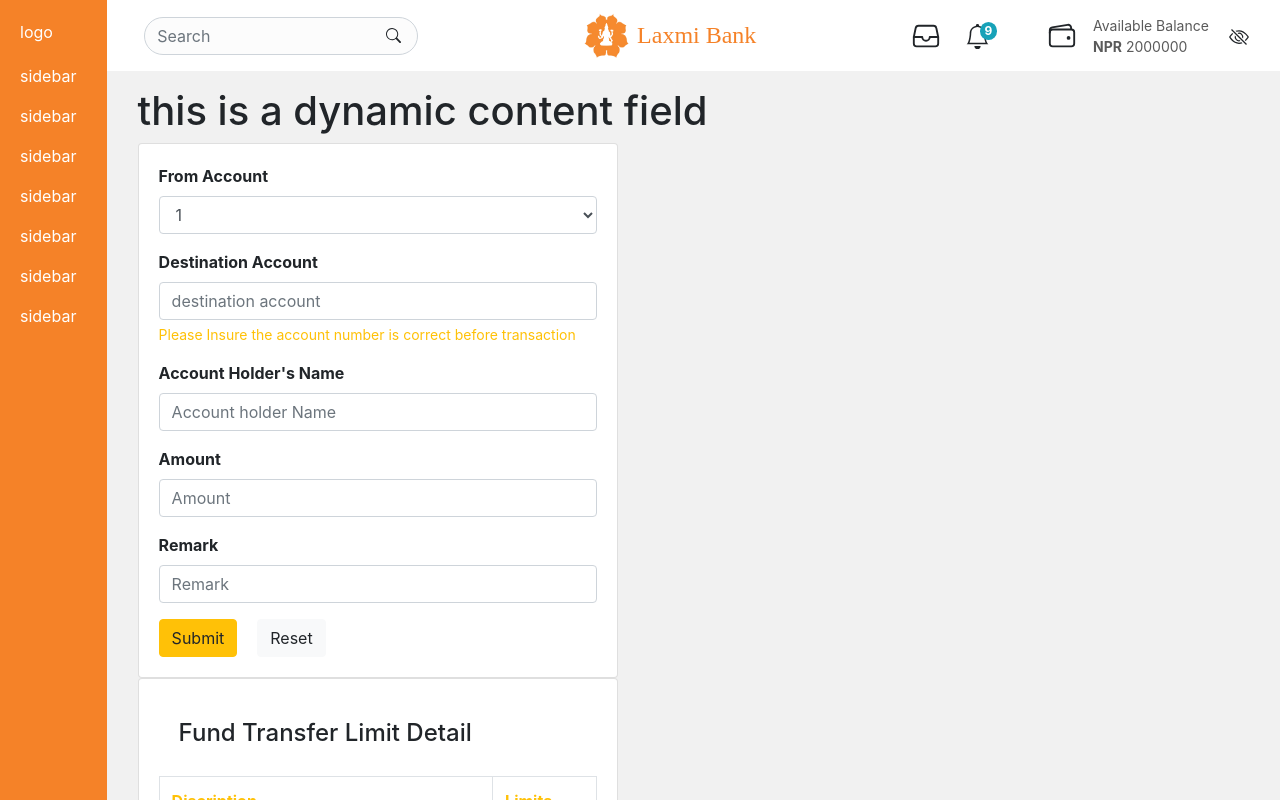
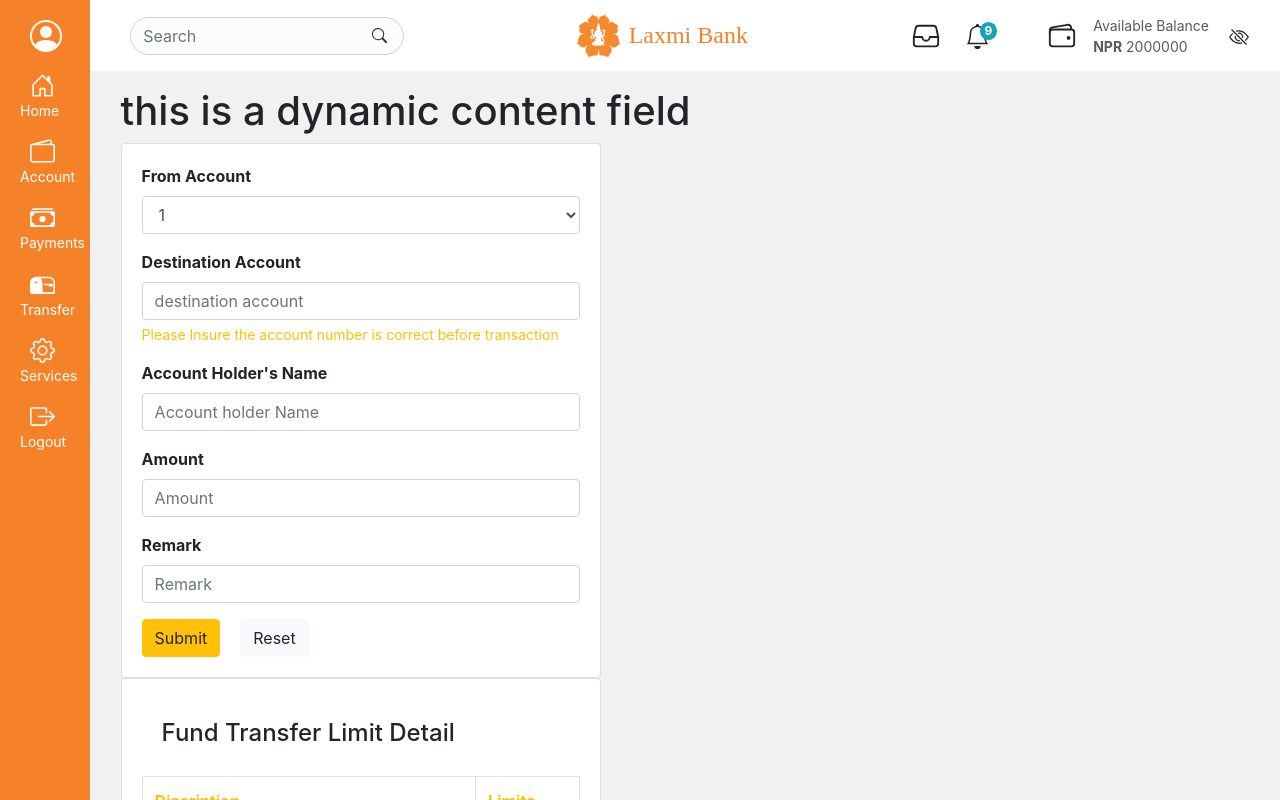
Before and after one commit to Sachwini/ibanking-old-view, a React (Create React App) app: page / in a window 1280 px wide. Shown: the top 800 px of the page. Built offline with nearby package versions, Linux system fonts and the light colour scheme.

Commit message:
Icons added

```diff
--- a/src/App.css
+++ b/src/App.css
@@ -99,7 +99,7 @@
 }
 .sidebar__ctrl {
   height: 100vh;
-  width: 8.33%;
+  width: 7%;
   position: fixed;
   padding: 20px;
   background-color: #f58228;
--- a/src/App.tsx
+++ b/src/App.tsx
@@ -1,22 +1,20 @@
 import React from "react";
 import "./App.css";
 import "bootstrap/dist/css/bootstrap.min.css";
-import { Container, Navbar, Row, Col } from "react-bootstrap";
-import FundTransferLimitDetail from "./pages/fundTransferLimitDetail";
-import ChangePassword from "./pages/changePassword";
-import FundTransfer from "./pages/fundTransfer";
-import BillPaymentTransfer from "./pages/billPaymentTransfer";
-import Dashboard from "./pages/dashboard";
+import { SwitchWithCatch } from "./components/SwitchWithCatch";
+import { Loader } from "./components/Loader";
+import { Route } from "react-router";
+import { FourZeroFour } from './components/NotFound'
 
 function App() {
-  return (
-    <>
-    <div className="App">
-      <Dashboard/>
-      </div>
+  const Dashboard = React.lazy(() => import('./pages/dashboard'))
 
-      </>
-  );
+  return <SwitchWithCatch>
+    <React.Suspense fallback={<Loader />}>
+      <Route exact path="/" component={Dashboard} />
+      <Route component={FourZeroFour} />
+    </React.Suspense>
+  </SwitchWithCatch>
 }
 
 export default App;
--- /dev/null
+++ b/src/components/Loader.tsx
@@ -0,0 +1,5 @@
+import React from 'react'
+
+export const Loader = () => {
+    return <div>Loading...</div>
+}
--- /dev/null
+++ b/src/components/NotFound.tsx
@@ -0,0 +1,8 @@
+export const FourZeroFour = () => {
+    return <div>
+        <h2>Not Found</h2>
+        <h5>Page url searching is not found.</h5>
+
+        <button onClick={() => window.location.href='/'}>Go to dashboard</button>
+    </div>
+}
--- /dev/null
+++ b/src/components/SwitchWithCatch.tsx
@@ -0,0 +1,8 @@
+import * as React from 'react'
+import { Switch, Route } from "react-router";
+import { FourZeroFour } from './NotFound';
+
+export const SwitchWithCatch: React.SFC<{}> = ({ children }) => <Switch>
+    {children}
+    <Route component={FourZeroFour} />
+</Switch>
--- a/src/components/static/SideBar.tsx
+++ b/src/components/static/SideBar.tsx
@@ -1,17 +1,64 @@
-import React from "react";
+import './sidebar.css'
+import {
+  PersonCircle,
+  HouseDoor,
+  Wallet2,
+  CashStack,
+  Gear,
+  BoxArrowRight,
+  Mailbox2
+} from 'react-bootstrap-icons'
 
-const SideBar = () => {
+interface Props {
+  goto: (url: string) => void
+}
+
+const SideBar = (props: Props) => {
   return (
     <div className="sidebar__ctrl">
-      <div>logo</div>
+      <a className="sidebar_action" onClick={() => props.goto('/')}>
+        <PersonCircle size={32} />
+      </a>
+
       <div style={{ marginTop: "20px" }}>
-        <p>sidebar</p>
-        <p>sidebar</p>
-        <p>sidebar</p>
-        <p>sidebar</p>
-        <p>sidebar</p>
-        <p>sidebar</p>
-        <p>sidebar</p>
+        <ul className="main-menu-ul">
+          <li>
+            <a className="sidebar_action">
+              <HouseDoor size={25} />
+              <small>Home</small>
+            </a>
+          </li>
+          <li>
+            <a className="sidebar_action">
+              <Wallet2 size={25} />
+              <small>Account</small>
+            </a>
+          </li>
+          <li>
+            <a className="sidebar_action">
+              <CashStack size={25} />
+              <small>Payments</small>
+            </a>
+          </li>
+          <li>
+            <a className="sidebar_action">
+              <Mailbox2 size={25} />
+              <small>Transfer</small>
+            </a>
+          </li>
+          <li>
+            <a className="sidebar_action">
+              <Gear size={25} />
+              <small>Services</small>
+            </a>
+          </li>
+          <li>
+            <a className="sidebar_action">
+              <BoxArrowRight size={25} />
+              <small>Logout</small>
+            </a>
+          </li>
+        </ul>
       </div>
     </div>
   );
--- /dev/null
+++ b/src/components/static/sidebar.css
@@ -0,0 +1,16 @@
+
+a.sidebar_action {
+    padding-left: 0.6em;
+    color: #fff;
+    cursor: pointer;
+
+}
+
+.main-menu-ul {
+    list-style-type: none;
+    margin-top: 1em;
+}
+
+.main-menu-ul li {
+    margin-top: 1em;
+}
--- a/src/index.tsx
+++ b/src/index.tsx
@@ -3,10 +3,13 @@ import ReactDOM from 'react-dom';
 import './index.css';
 import App from './App';
 import reportWebVitals from './reportWebVitals';
+import { BrowserRouter } from 'react-router-dom';
 
 ReactDOM.render(
   <React.StrictMode>
-    <App />
+    <BrowserRouter>
+      <App />
+    </BrowserRouter>
   </React.StrictMode>,
   document.getElementById('root')
 );
--- a/src/pages/dashboard.tsx
+++ b/src/pages/dashboard.tsx
@@ -4,13 +4,19 @@ import Content from "../components/Content";
 import Header from "../components/static/Header";
 import SideBar from "../components/static/SideBar";
 import "../App.css";
-const Dashboard = () => {
+import { RouteComponentProps } from "react-router";
+
+const Dashboard = (props: RouteComponentProps) => {
+  const gotUrl = (url: string) => {
+    props.history.push(url)
+  }
+
   return (
     <div style={{ display: "flex", flexDirection: "row", flexWrap: "nowrap" }}>
-      <div style={{ width: "8.33%" }}>
-        <SideBar />
+      <div style={{ width: "7%" }}>
+        <SideBar goto={gotUrl} />
       </div>
-      <div style={{ width: "91.66%" }}>
+      <div style={{ width: "93%" }}>
         <Header />
         <Content />
 
```
Also changed, not shown: package.json (+7 -0 lines), 2 other files (tests, documents, lock files or other folders).
